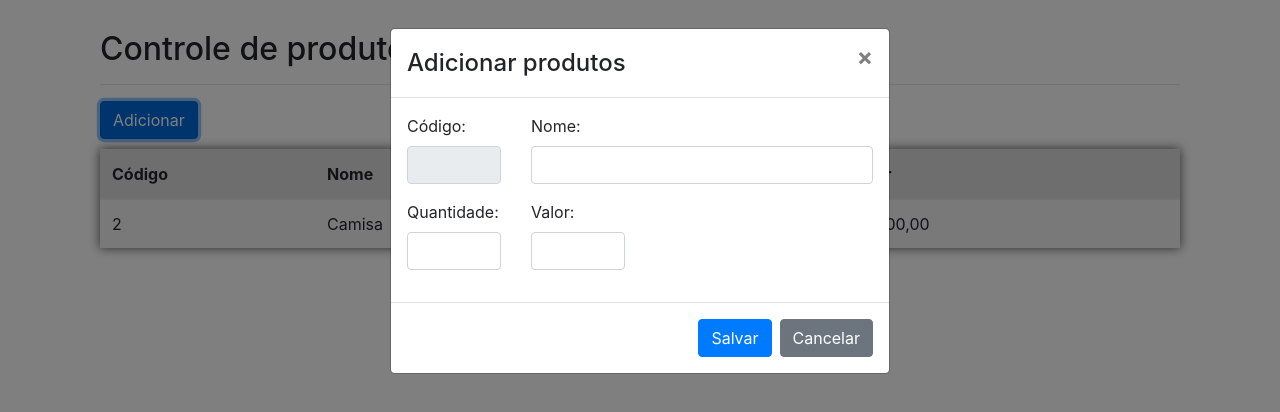
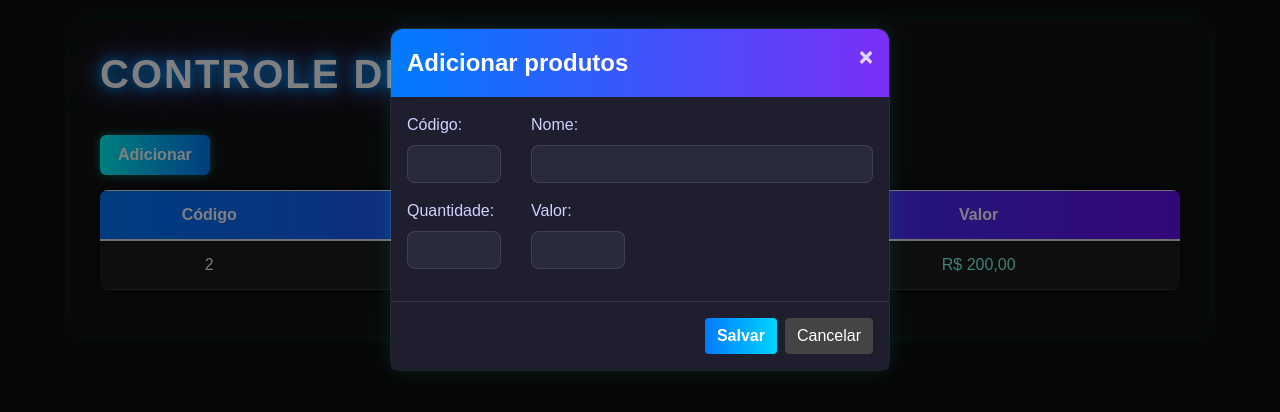
Before and after one commit to I2l4/controleDeProdutos, a plain HTML site: page index.html in a window 1280 px wide. Both pictures are taken after a click on the button "Adicionar". Drawn offline with nearby package versions, Linux system fonts and the light colour scheme; no server answers.

Commit message:
Update index.css

```diff
--- a/css/index.css
+++ b/css/index.css
@@ -1,12 +1,264 @@
+body {
+    background-color: #0d0d0d;
+    color: #fccdcd;
+    font-family: Arial, Helvetica, sans-serif;
+    margin: 0;
+    padding: 20px;
+  }
+
+  .container {
+    padding: 30px;
+    background-color: #121212;
+    border-radius: 12px;
+    box-shadow: 0 0 20px rgba(0, 255, 255, 0.1);
+  }
+
+  /* Título */
+  h1 {
+    color: #00ffff;
+    font-weight: 600;
+    text-shadow: 0 0 10px #00ffff;
+  }
+
+  /* Botão principal (Adicionar) */
+  #btn-adicionar {
+    background: linear-gradient(90deg, #00ffff, #007bff);
+    color: #fff;
+    border: none;
+    border-radius: 6px;
+    padding: 8px 18px;
+    font-weight: 600;
+    box-shadow: 0 0 10px rgba(0, 255, 255, 0.4);
+    transition: all 0.3s;
+  }
+
+  #btn-adicionar:hover {
+    transform: scale(1.05);
+    box-shadow: 0 0 15px rgba(0, 255, 255, 0.8);
+  }
+
+  /* Tabela */
+  table {
+    margin-top: 15px;
+    background-color: #1e1e1e;
+    color: #e0e0e0;
+    box-shadow: 0 0 15px rgba(0, 0, 0, 0.7);
+    border-radius: 8px;
+    overflow: hidden;
+  }
+
+  thead {
+    background: linear-gradient(90deg, #007bff, #6610f2);
+    color: #fff;
+  }
+
+  tbody tr:hover {
+    background-color: rgba(0, 255, 255, 0.08);
+  }
+
+  /* Botões de ação */
+  .btn-editar {
+    background: linear-gradient(90deg, #00c6ff, #0072ff);
+    color: white;
+    border: none;
+    border-radius: 6px;
+    margin-right: 6px;
+    padding: 5px 10px;
+    transition: 0.3s;
+  }
+
+  .btn-excluir {
+    background: linear-gradient(90deg, #ff416c, #ff4b2b);
+    color: white;
+    border: none;
+    border-radius: 6px;
+    padding: 5px 10px;
+    transition: 0.3s;
+  }
+
+  /* Ícones dos botões */
+  .btn-editar i {
+    color: #00e1ff;
+    margin-right: 4px;
+  }
+
+  .btn-excluir i {
+    color: #ff6b6b;
+    margin-right: 4px;
+  }
+
+  /* Efeitos hover */
+  .btn-editar:hover {
+    transform: scale(1.05);
+    box-shadow: 0 0 10px rgba(0, 198, 255, 0.7);
+  }
+
+  .btn-excluir:hover {
+    transform: scale(1.05);
+    box-shadow: 0 0 10px rgba(255, 75, 43, 0.7);
+  }
+
+  /* Cabeçalhos e células */
+  th, td {
+    text-align: center;
+    padding: 12px;
+    border-bottom: 1px solid rgba(255, 255, 255, 0.1);
+  }
+
+
+  /* === AJUSTES DE LEGIBILIDADE === */
+
+/* Texto da tabela */
 table {
-    margin-top: 10px;
-    box-shadow: 0 0 10px 0 rgb(50 50 50/82%);
+    color: #e8e8e8 !important; /* letras mais claras */
+  }
 
-}
+  /* Cabeçalhos */
+  thead th {
+    color: #ffffff !important;
+    font-weight: 600;
+  }
 
-thead {
-    background: #ddd;
-}
-.container{
-    padding: 30px;
-}
+  /* Linhas da tabela */
+  tbody tr {
+    color: #dcdcdc !important;
+  }
+
+  /* Texto dentro das células */
+  td {
+    color: #f5f5f5 !important;
+  }
+
+  /* Efeito ao passar o mouse sobre a linha */
+  tbody tr:hover td {
+    color: #ffffff !important;
+    background-color: rgba(0, 255, 255, 0.05);
+  }
+
+  /* Corrige contraste de valores em moeda */
+  td:nth-child(4) {
+    color: #80ffea !important; /* ciano suave para valores */
+  }
+
+  /* Corrige texto dentro dos botões */
+  .btn-editar, .btn-excluir {
+    font-weight: 500;
+    color: #fff !important;
+  }
+
+
+  /* ====== MODAL DARK ====== */
+.modal-content {
+    background-color: #1e1e2f;
+    color: #f1f1f1;
+    border-radius: 12px;
+    border: 1px solid rgba(255, 255, 255, 0.1);
+    box-shadow: 0 0 20px rgba(0, 255, 255, 0.1);
+  }
+
+  /* Cabeçalho do modal */
+  .modal-header {
+    background: linear-gradient(90deg, #007bff, #7b2ff7);
+    color: #fff;
+    border-bottom: none;
+    font-weight: 600;
+    border-top-left-radius: 12px;
+    border-top-right-radius: 12px;
+  }
+
+  /* Título */
+  .modal-title {
+    color: #fff !important;
+    font-weight: 600;
+  }
+
+  /* Botão de fechar (X) */
+  .modal-header .close {
+    color: #fff !important;
+    opacity: 0.8;
+  }
+
+  .modal-header .close:hover {
+    opacity: 1;
+  }
+
+  /* Corpo do modal */
+  .modal-body label {
+    color: #cfd2ff;
+    font-weight: 500;
+  }
+
+  .modal-body input.form-control {
+    background-color: #2a2a3d;
+    border: 1px solid rgba(255, 255, 255, 0.15);
+    color: #f8f8f8;
+    border-radius: 8px;
+    transition: all 0.3s ease;
+  }
+
+  .modal-body input.form-control:focus {
+    background-color: #33334d;
+    border-color: #00d4ff;
+    box-shadow: 0 0 8px rgba(0, 212, 255, 0.3);
+    color: #fff;
+  }
+
+  /* Rodapé */
+  .modal-footer {
+    border-top: 1px solid rgba(255, 255, 255, 0.1);
+    background-color: #1e1e2f;
+  }
+
+  /* Botões do modal */
+  #btn-salvar {
+    background: linear-gradient(90deg, #007bff, #00d4ff);
+    border: none;
+    font-weight: 600;
+    color: #fff;
+    transition: all 0.3s ease;
+  }
+
+  #btn-salvar:hover {
+    background: linear-gradient(90deg, #00d4ff, #007bff);
+    transform: scale(1.05);
+  }
+
+  #btn-cancelar {
+    background-color: #444;
+    border: none;
+    color: #fff;
+    font-weight: 500;
+  }
+
+  #btn-cancelar:hover {
+    background-color: #666;
+  }
+
+
+  /* ====== TÍTULO PRINCIPAL ====== */
+h2 {
+    font-size: 2.5rem;
+    font-weight: 700;
+    letter-spacing: 2px;
+    text-transform: uppercase;
+    color: #ffffff;
+    text-align: left;
+
+    /* Efeito neon moderno */
+    text-shadow:
+      0 0 10px #007bff,
+      0 0 20px #00d4ff,
+      0 0 40px #7b2ff7;
+
+    margin-bottom: 20px;
+    transition: all 0.4s ease;
+  }
+
+  /* Efeito ao passar o mouse */
+  h2:hover {
+    transform: scale(1.03);
+    text-shadow:
+      0 0 15px #00d4ff,
+      0 0 30px #7b2ff7,
+      0 0 60px #ff00ff;
+  }
```
